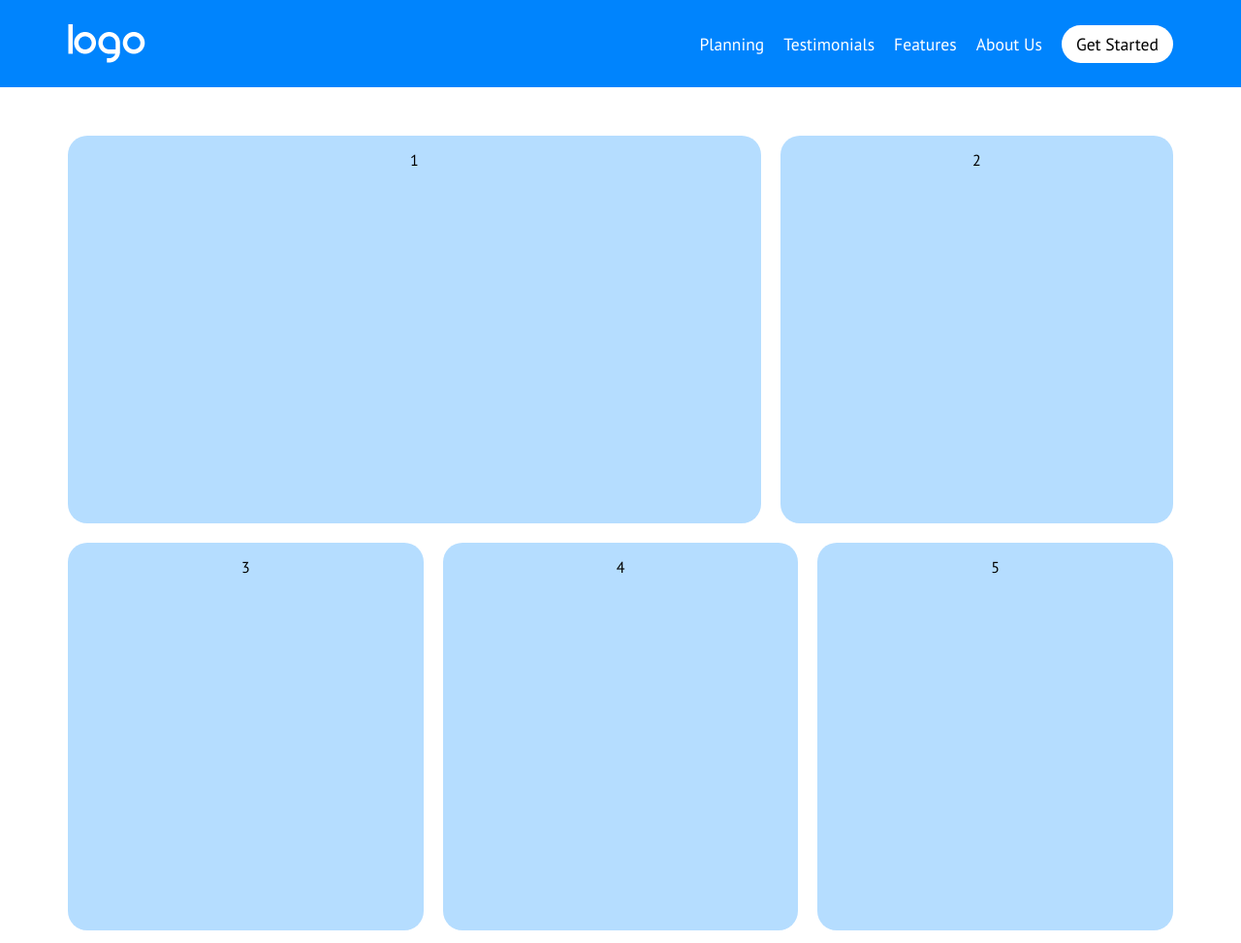
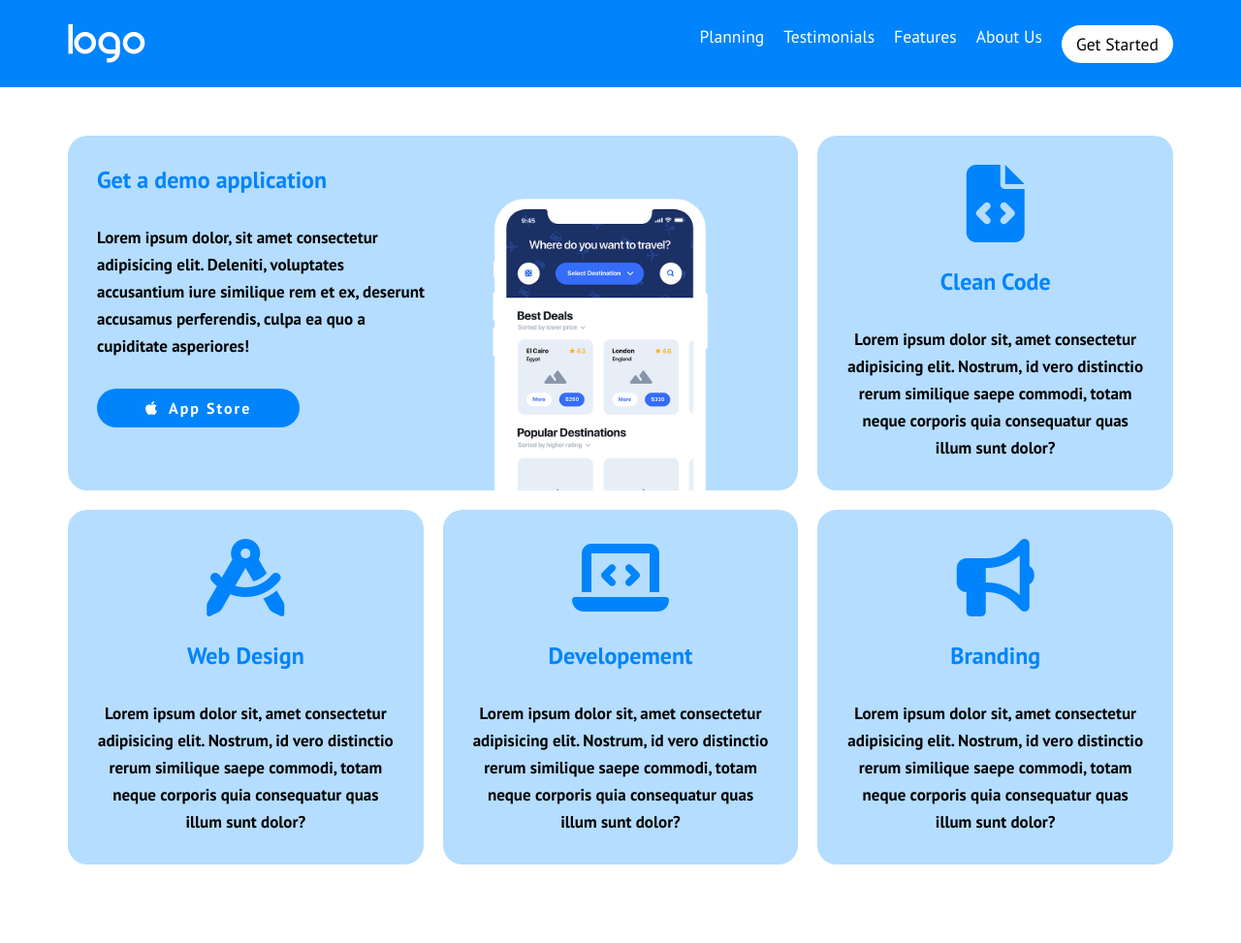
Before and after one commit to AndreaRomano02/htmlcss-responsive-layout, a plain HTML site: page index.html in a window 1280 px wide. Shown: the top 973 px of the page at 97% size. Drawn offline with Linux system fonts and the light colour scheme.

Commit message:
Complete Description section

```diff
--- a/css/style.css
+++ b/css/style.css
@@ -39,10 +39,20 @@ section:nth-child(even) .card{
   margin-top: 20px;
 }
 
+.equal-col{
+  flex-basis: 50%;
+}
+
+.card-title{
+  font-size: 1.5rem;
+  font-weight: bold
+}
 /*! Buttons */
 .btn{
   padding: 8px 15px;
   border-radius: 20px;
+  color: white;
+  display: inline-block;
 }
 
 /*! Header */
@@ -51,6 +61,7 @@ header{
   position: fixed;
   top: 0;
   left: 0;
+  z-index: 1;
   width: 100%;
   height: 90px;
   color: white;
@@ -85,11 +96,8 @@ header{
 /*! Main */
 .card{
   border-radius: 20px;
-  width: 100%;
-  text-align: center;
-  padding: 15px;
-
-  min-height: 400px;
+  height: 100%;
+  padding: 30px;
 }
 
 /** Description */
@@ -97,13 +105,56 @@ header{
 #description .card{
   background-color: #B5DDFF;
   margin-bottom: 20px;
+  text-align: center;
+}
+
+
+#description .first-description-card{
+  text-align: left;
+}
+
+#description .col:first-child p{
+  margin: 30px 0;
+}
+
+#description .card-title{
+  color: #0084FD;
+}
+
+#description p{
+  font-size: 17px;
+  font-weight: bold;
+  line-height: 28px;
+  margin-top: 30px;
+}
+
+#description img{
+  max-width: 100%;
+  position: relative;
+  top: 30px;
+  bottom: 0;
+  display: block;
+}
+
+#description .btn{
+  background-color: #0084FD;
+  padding: 10px 50px;
+  font-weight: bold;
+  letter-spacing: 2px;
+}
+
+.fa-apple{
+  margin-right: 10px;
+}
+
+#description .card>i{
+  color: #0084FD;
+  font-size: 80px;
+  margin-bottom: 25px;
 }
 
 /** Strategic */
-.equal-col{
-  min-height: 400px;
-  border: 1px dashed black;
-}
+
 
 /** Testimonials */
 #testimonials{
@@ -153,7 +204,11 @@ footer{
   }
 
   #description .col:first-child{
-    flex-basis: 60%;
+    flex-basis: calc(100% /1.5);
+  }
+
+  #description img{
+    max-width: 60%;
   }
 
   /*? Testimonials */
@@ -180,7 +235,6 @@ footer{
   .small-col{
     flex-basis: 30%;
     border: 1px dashed black;
-
   }
 
   #get-started .container,
@@ -204,6 +258,24 @@ footer{
     display: none;
   }
 
+  /*? Description */
+  .first-description-card{
+    display: flex;
+    padding-bottom: 0;
+  }
+
+  .first-description-card .equal-col.right{
+    align-self: flex-end;
+  }
+
+  #description img{
+    margin: 0 auto;
+    position: static;
+    max-width: 100%;
+  }
+
+
+
   /*? Strategic */
   #strategic .card{
     margin-top: 0;
@@ -213,12 +285,8 @@ footer{
     display: flex;
   }
 
-  .equal-col{
-    flex-basis: 50%;
-  }
-
- /*? Benefits */
- #benefits .col{
+  /*? Benefits */
+  #benefits .col{
   flex-basis: calc(100% / 3);
 }
 
@@ -234,4 +302,15 @@ footer{
   footer .container{
   padding: 0 150px;
   }
+
+  #description img{
+    max-width: 80%;
+    margin: 0 auto;
+  }
+
 }
+
+/*! UTILITIES */
+.d-flex{
+  display: flex;
+}
--- a/index.html
+++ b/index.html
@@ -46,21 +46,64 @@
     <section id="description">
       <div class="container">
         <div class="row">
+
+          <!--* First Column -->
           <div class="col">
-            <div class="card">1</div>
+            <div class="card first-description-card">
+              <div class="equal-col">
+                <h3 class="card-title">Get a demo application</h3>
+                <p>
+                  Lorem ipsum dolor, sit amet consectetur adipisicing elit. Deleniti, voluptates accusantium iure
+                  similique rem et ex, deserunt accusamus perferendis, culpa ea quo a cupiditate asperiores!
+                </p>
+                <a href="#" class="btn"><i class="fa-brands fa-apple"></i>App Store</a>
+              </div>
+              <div class="equal-col right">
+                <img src="img/phone.png" alt="Phone">
+              </div>
+            </div>
           </div>
+
+          <!--* Second Column -->
           <div class="col">
-            <div class="card">2</div>
+            <div class="card">
+              <i class="fa-solid fa-file-code"></i>
+              <h3 class="card-title">Clean Code</h3>
+              <p>Lorem ipsum dolor sit, amet consectetur adipisicing elit. Nostrum, id vero distinctio rerum similique
+                saepe commodi, totam neque corporis quia consequatur quas illum sunt dolor?</p>
+            </div>
           </div>
+
+          <!--* Third Column -->
           <div class="col">
-            <div class="card">3</div>
+            <div class="card">
+              <i class="fa-solid fa-compass-drafting"></i>
+              <h3 class="card-title">Web Design</h3>
+              <p>Lorem ipsum dolor sit, amet consectetur adipisicing elit. Nostrum, id vero distinctio rerum similique
+                saepe commodi, totam neque corporis quia consequatur quas illum sunt dolor?</p>
+            </div>
           </div>
+
+          <!--* Fourth Column -->
           <div class="col">
-            <div class="card">4</div>
+            <div class="card">
+              <i class="fa-solid fa-laptop-code"></i>
+              <h3 class="card-title">Developement</h3>
+              <p>Lorem ipsum dolor sit, amet consectetur adipisicing elit. Nostrum, id vero distinctio rerum similique
+                saepe commodi, totam neque corporis quia consequatur quas illum sunt dolor?</p>
+            </div>
           </div>
+
+          <!--* Fifth Column -->
           <div class="col">
-            <div class="card">5</div>
+            <div class="card">
+              <i class="fa-solid fa-bullhorn"></i>
+              <h3 class="card-title">Branding</h3>
+              <p>Lorem ipsum dolor sit, amet consectetur adipisicing elit. Nostrum, id vero distinctio rerum similique
+                saepe commodi, totam neque corporis quia consequatur quas illum sunt dolor?</p>
+            </div>
           </div>
+
         </div>
       </div>
     </section>
```
